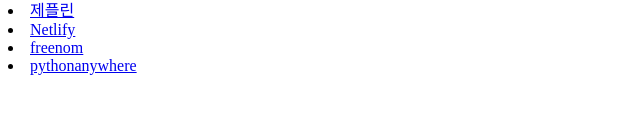
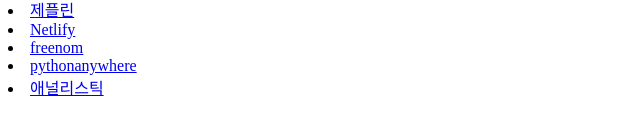
Before and after one commit to koding1/my_useful_site, a plain HTML site: page index.html in a window 1280 px wide. Both pictures are taken after a click on the heading "사이트". Shown: the part 447-582 px from the top of the page, without its empty margins (0-640 px from the left). Drawn offline with Linux system fonts and the light colour scheme.

Commit message:
Update index.html

```diff
--- a/index.html
+++ b/index.html
@@ -35,6 +35,7 @@
             <li><a href="https://www.netlify.com/" target="_blank">Netlify</a></li>
             <li><a href="https://www.freenom.com/en/index.html?lang=en" target="_blank">freenom</a></li>
             <li><a href="https://www.pythonanywhere.com/" target="_blank">pythonanywhere</a></li>
+            <li><a href="https://analytics.google.com/analytics/web/?hl=ko&pli=1#/p260116797/realtime/overview?params=_u..nav%3Ddefault" target="_blank">애널리스틱</a></li>
         </details>
     </body>
 </html>
```
